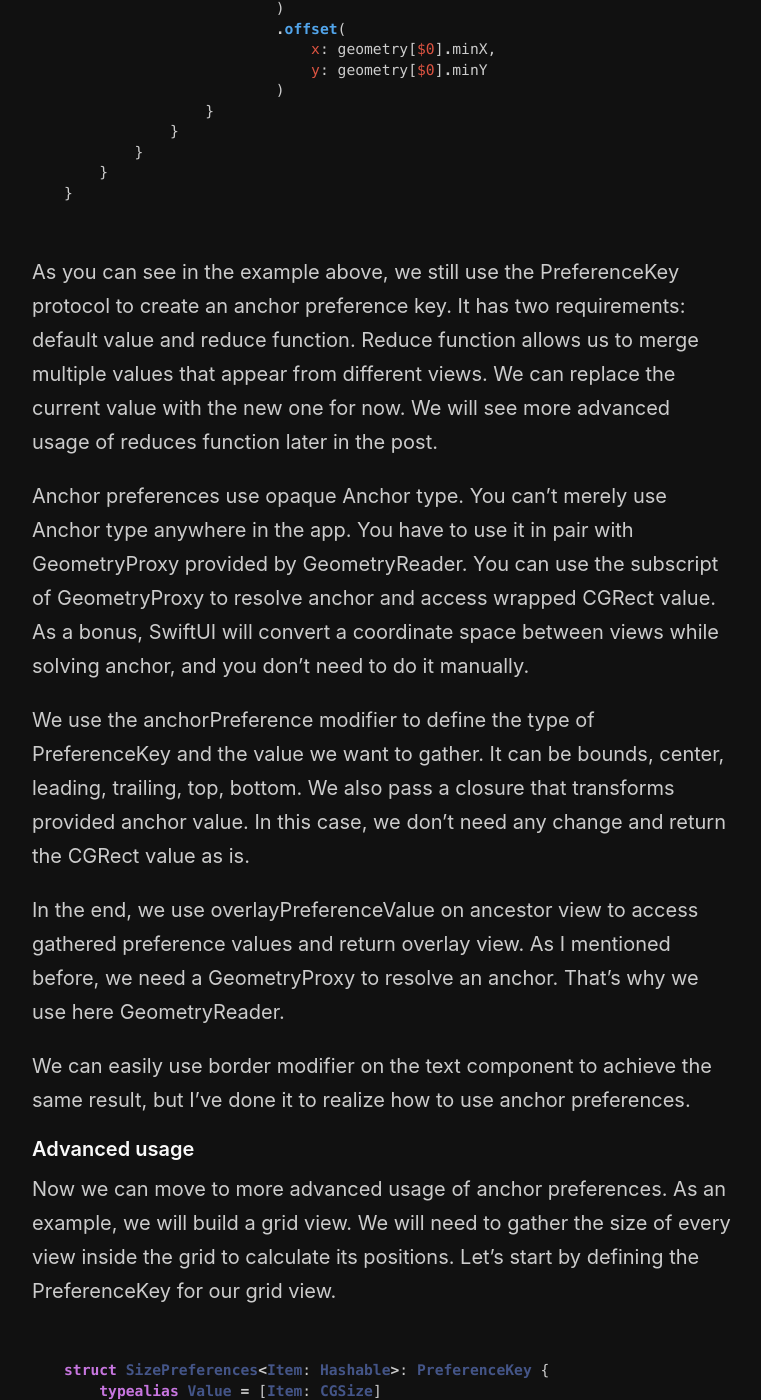
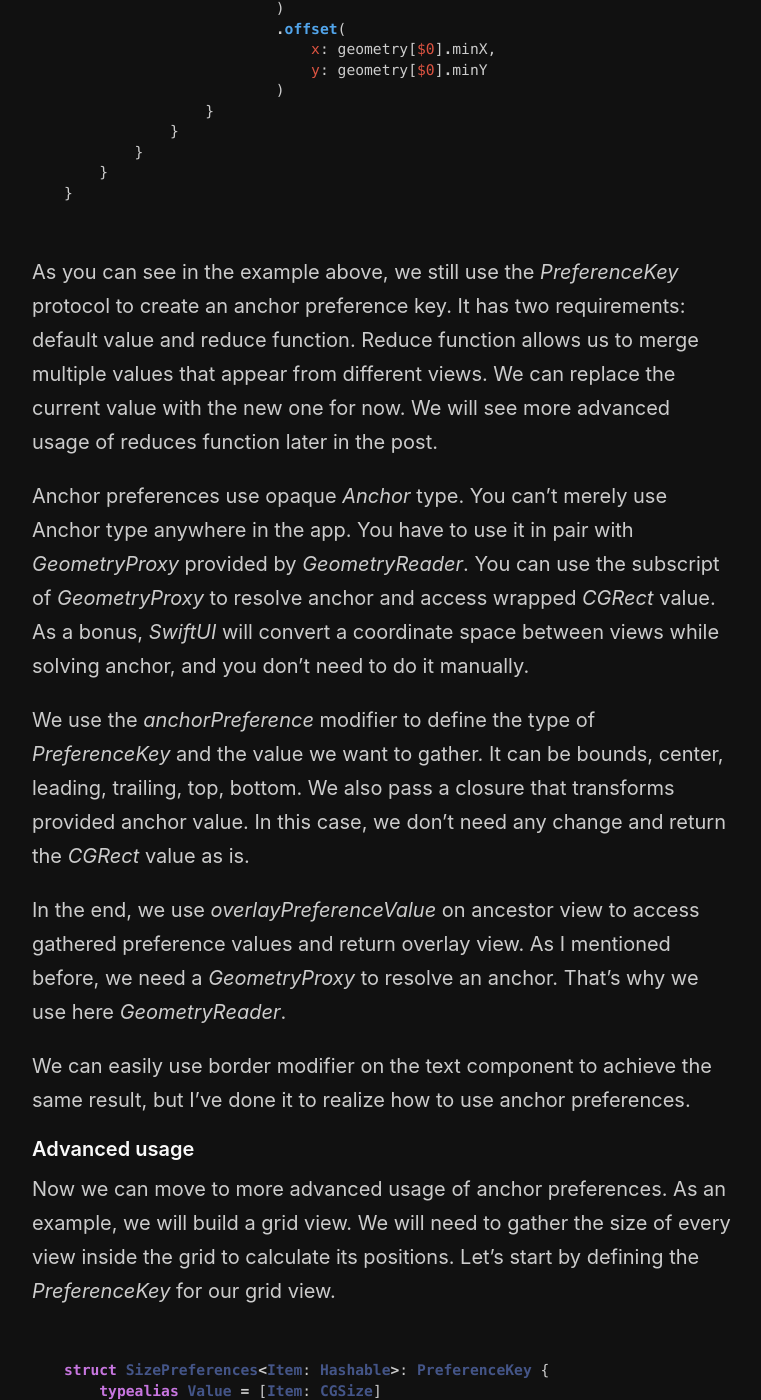
Before and after one commit to mecid/mecid.github.io, a Jekyll site: the page built from _posts/2020-03-18-anchor-preferences-in-swiftui.md, in a window 1280 px wide and 1400 px high, scrolled down 1535 px. Shown: the whole window, without its empty margins (258-1019 px from the left). Built offline with Jekyll 4.4.1, drawn with Linux system fonts in a browser that asks for light colours; some of the changed text lies outside the part shown.

Commit message:
Update 2020-03-18-anchor-preferences-in-swiftui.md

````diff
--- a/_posts/2020-03-18-anchor-preferences-in-swiftui.md
+++ b/_posts/2020-03-18-anchor-preferences-in-swiftui.md
@@ -4,7 +4,7 @@ layout: post
 image: /public/anchor.png
 ---
 
-Today we will continue mastering view preferences in SwiftUI that we touched a few weeks ago. Anchor preferences are another type of view preferences provided by SwiftUI. The main goal of anchor preferences is to pass layout data like bounds, center coordinates, etc. to its parent view.
+Today we will continue mastering view preferences in *SwiftUI* that we touched a few weeks ago. Anchor preferences are another type of view preferences provided by *SwiftUI*. The main goal of anchor preferences is to pass layout data like bounds, center coordinates, etc. to its parent view.
 
 #### Basics
 First of all, I want to ask you to check the post about view preferences if you are not familiar with these API. Anchor preferences use a very similar API. The only difference is that it is tuned to pass layout data.
@@ -57,18 +57,18 @@ struct ExampleView: View {
 }
 ```
 
-As you can see in the example above, we still use the PreferenceKey protocol to create an anchor preference key. It has two requirements: default value and reduce function. Reduce function allows us to merge multiple values that appear from different views. We can replace the current value with the new one for now. We will see more advanced usage of reduces function later in the post.
+As you can see in the example above, we still use the *PreferenceKey* protocol to create an anchor preference key. It has two requirements: default value and reduce function. Reduce function allows us to merge multiple values that appear from different views. We can replace the current value with the new one for now. We will see more advanced usage of reduces function later in the post.
 
-Anchor preferences use opaque Anchor type. You can't merely use Anchor type anywhere in the app. You have to use it in pair with GeometryProxy provided by GeometryReader. You can use the subscript of GeometryProxy to resolve anchor and access wrapped CGRect value. As a bonus, SwiftUI will convert a coordinate space between views while solving anchor, and you don't need to do it manually.
+Anchor preferences use opaque *Anchor* type. You can't merely use Anchor type anywhere in the app. You have to use it in pair with *GeometryProxy* provided by *GeometryReader*. You can use the subscript of *GeometryProxy* to resolve anchor and access wrapped *CGRect* value. As a bonus, *SwiftUI* will convert a coordinate space between views while solving anchor, and you don't need to do it manually.
 
-We use the anchorPreference modifier to define the type of PreferenceKey and the value we want to gather. It can be bounds, center, leading, trailing, top, bottom. We also pass a closure that transforms provided anchor value. In this case, we don't need any change and return the CGRect value as is.
+We use the *anchorPreference* modifier to define the type of *PreferenceKey* and the value we want to gather. It can be bounds, center, leading, trailing, top, bottom. We also pass a closure that transforms provided anchor value. In this case, we don't need any change and return the *CGRect* value as is.
 
-In the end, we use overlayPreferenceValue on ancestor view to access gathered preference values and return overlay view. As I mentioned before, we need a GeometryProxy to resolve an anchor. That's why we use here GeometryReader.
+In the end, we use *overlayPreferenceValue* on ancestor view to access gathered preference values and return overlay view. As I mentioned before, we need a *GeometryProxy* to resolve an anchor. That's why we use here *GeometryReader*.
 
 We can easily use border modifier on the text component to achieve the same result, but I've done it to realize how to use anchor preferences.
 
 #### Advanced usage
-Now we can move to more advanced usage of anchor preferences. As an example, we will build a grid view. We will need to gather the size of every view inside the grid to calculate its positions. Let's start by defining the PreferenceKey for our grid view.
+Now we can move to more advanced usage of anchor preferences. As an example, we will build a grid view. We will need to gather the size of every view inside the grid to calculate its positions. Let's start by defining the *PreferenceKey* for our grid view.
 
 ```swift
 struct SizePreferences<Item: Hashable>: PreferenceKey {
@@ -121,7 +121,7 @@ struct Grid<Data: RandomAccessCollection, ElementView: View>: View where Data.El
 }
 ```
 
-We use ZStack with top leading alignment. It allows us to position items inside in an effortless way. Instead of using the offset modifier that doesn't affect the layout, we use overridden alignment guides to position our child views. We also resolve our anchors here, because we already have access to the instance of GeometryProxy.
+We use *ZStack* with top leading alignment. It allows us to position items inside in an effortless way. Instead of using the offset modifier that doesn't affect the layout, we use overridden alignment guides to position our child views. We also resolve our anchors here, because we already have access to the instance of *GeometryProxy*.
 
 > To learn more about the benefits of alignment guides in SwiftUI, take a look at my ["Alignment guides in SwiftUI"]() post.
 
@@ -157,7 +157,7 @@ var body: some View {
 }
 ```
 
-As the last step, we calculate bounds for every item using GeometryProxy and gathered sizes. Let's take a look at the final result.
+As the last step, we calculate bounds for every item using *GeometryProxy* and gathered sizes. Let's take a look at the final result.
 
 ```swift
 struct RootView: View {
@@ -180,4 +180,4 @@ struct RootView: View {
 ![anchor](/public/anchor.png)
 
 #### Conclusion
-SwiftUI provides us so many great tools that we can use to build impressive views. Anchor preferences feature is one of the powerful hidden gems of SwiftUI. I hope you enjoy the post. Feel free to follow me on [Twitter](https://twitter.com/mecid) and ask your questions related to this post. Thanks for reading, and see you next week!
+*SwiftUI* provides us so many great tools that we can use to build impressive views. Anchor preferences feature is one of the powerful hidden gems of *SwiftUI*. I hope you enjoy the post. Feel free to follow me on [Twitter](https://twitter.com/mecid) and ask your questions related to this post. Thanks for reading, and see you next week!
````
